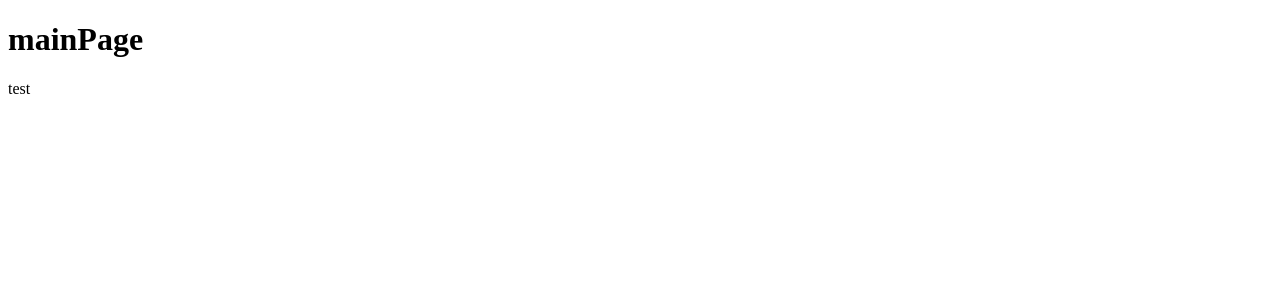
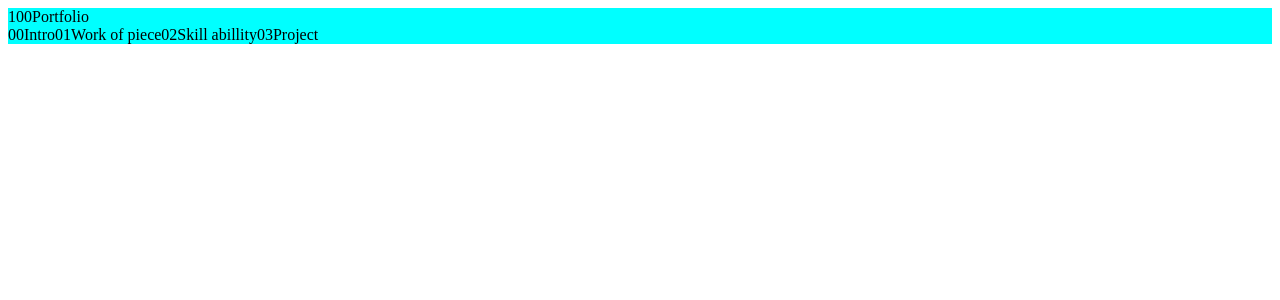
Before and after one commit to BaikJinHyeock/100portfolio, a React (Create React App) app: page / in a window 1280 px wide. Shown: the top 300 px of the page. Built offline with nearby package versions, Linux system fonts and the light colour scheme.

Commit message:
환경설정 완료

```diff
--- a/src/App.css
+++ /dev/null
@@ -1,38 +0,0 @@
-.App {
-  text-align: center;
-}
-
-.App-logo {
-  height: 40vmin;
-  pointer-events: none;
-}
-
-@media (prefers-reduced-motion: no-preference) {
-  .App-logo {
-    animation: App-logo-spin infinite 20s linear;
-  }
-}
-
-.App-header {
-  background-color: #282c34;
-  min-height: 100vh;
-  display: flex;
-  flex-direction: column;
-  align-items: center;
-  justify-content: center;
-  font-size: calc(10px + 2vmin);
-  color: white;
-}
-
-.App-link {
-  color: #61dafb;
-}
-
-@keyframes App-logo-spin {
-  from {
-    transform: rotate(0deg);
-  }
-  to {
-    transform: rotate(360deg);
-  }
-}
--- a/src/SCSS/pages/_main.scss
+++ b/src/SCSS/pages/_main.scss
@@ -1 +1,5 @@
 @import "../abstracts/variables";
+
+.wrap_container{
+    background-color: aqua;
+}
--- /dev/null
+++ b/src/main.css
@@ -0,0 +1,231 @@
+@charset "UTF-8";
+@import url("https://cdn.jsdelivr.net/gh/orioncactus/pretendard@v1.3.8/dist/web/variable/pretendardvariable.css");
+@import url("https://cdn.jsdelivr.net/gh/sun-typeface/SUIT/fonts/static/woff2/SUIT.css");
+* {
+  font-family: "Pretendard Variable";
+  font-family: "SUIT", sans-serif;
+}
+
+/* http://meyerweb.com/eric/tools/css/reset/
+   v2.0 | 20110126
+   License: none (public domain)
+*/
+* {
+  color: #333333;
+}
+
+html,
+body,
+div,
+span,
+applet,
+object,
+iframe,
+h1,
+h2,
+h3,
+h4,
+h5,
+h6,
+p,
+blockquote,
+pre,
+a,
+abbr,
+acronym,
+address,
+big,
+cite,
+code,
+del,
+dfn,
+em,
+img,
+ins,
+kbd,
+q,
+s,
+samp,
+small,
+strike,
+strong,
+sub,
+sup,
+tt,
+var,
+b,
+u,
+i,
+center,
+dl,
+dt,
+dd,
+ol,
+ul,
+li,
+fieldset,
+form,
+label,
+legend,
+table,
+caption,
+tbody,
+tfoot,
+thead,
+tr,
+th,
+td,
+article,
+aside,
+canvas,
+details,
+embed,
+figure,
+figcaption,
+footer,
+header,
+hgroup,
+menu,
+nav,
+output,
+ruby,
+section,
+summary,
+time,
+mark,
+audio,
+video {
+  margin: 0;
+  padding: 0;
+  border: 0;
+  font-size: 100%;
+  font-family: "SUIT", sans-serif;
+  vertical-align: baseline;
+  box-sizing: border-box;
+  list-style: none;
+}
+
+*::-webkit-scrollbar {
+  width: 5px;
+  /* 스크롤바의 너비 */
+}
+
+*::-webkit-scrollbar-thumb {
+  height: 30%;
+  /* 스크롤바의 길이 */
+  background: #06aed5;
+  /* 스크롤바의 색상 */
+  border-radius: 10px;
+}
+
+*::-webkit-scrollbar-track {
+  background: rgba(33, 122, 244, 0.1);
+  /*스크롤바 뒷 배경 색상*/
+}
+
+/* HTML5 display-role reset for older browsers */
+article,
+aside,
+details,
+figcaption,
+figure,
+footer,
+header,
+hgroup,
+menu,
+nav,
+section {
+  display: block;
+}
+
+body {
+  line-height: 1;
+}
+
+ol,
+ul {
+  list-style: none;
+}
+
+blockquote,
+q {
+  quotes: none;
+}
+
+blockquote:before,
+blockquote:after,
+q:before,
+q:after {
+  content: "";
+  content: none;
+}
+
+table {
+  border-collapse: collapse;
+  border-spacing: 0;
+}
+
+#root {
+  width: 100%;
+  min-width: 768px;
+}
+
+a {
+  text-decoration: none;
+  color: #333333;
+}
+
+h1 {
+  font-size: 28px;
+  font-weight: 800;
+}
+
+h2 {
+  font-size: 24px;
+  font-weight: 700;
+}
+
+h3 {
+  font-size: 22px;
+  font-weight: 700;
+}
+
+h4 {
+  font-size: 20px;
+  font-weight: 800;
+}
+
+p {
+  font-size: 16px;
+  font-weight: 600;
+}
+
+tr {
+  border-top: 1px solid rgba(0, 0, 0, 0.06);
+  border-bottom: 1px solid rgba(0, 0, 0, 0.06);
+}
+
+.nickname {
+  font-family: "Pretendard Variable";
+}
+
+input {
+  font-family: "Pretendard Variable";
+}
+
+button {
+  border: none;
+  outline: none;
+  padding: 10px 16px;
+  border-radius: 8px;
+  font-weight: 700;
+}
+
+.App {
+  display: flex;
+  justify-content: space-between;
+}
+
+.wrap_container {
+  background-color: aqua;
+}/*# sourceMappingURL=main.css.map */
--- a/src/main.scss
+++ b/src/main.scss
@@ -2,8 +2,8 @@
 @import "SCSS/abstracts/variables";
 
 //base
-@import "SCSS/base/fonts";
+@import "SCSS/base/font";
 @import "SCSS/base/reset";
 
 //pages
-@import "SCSS/pages/main.module";
+@import "SCSS/pages/main";
--- a/src/pages/Main.jsx
+++ b/src/pages/Main.jsx
@@ -1,12 +1,32 @@
-import React from 'react'
+import React from 'react';
+import "../SCSS/pages/_main.scss";
 
 const Main = () => {
-  return (
-    <div>
-        <h1>mainPage</h1>
-        <span>test</span>
-    </div>
-  )
+    return (
+        <div className="wrap_container">
+            <header>
+                <div>
+                    <span>
+                        100
+                    </span>
+                    <span>
+                        Portfolio
+                    </span>
+                </div>
+                <div>
+                    <span>00Intro</span>
+                    <span>01Work of piece</span>
+                    <span>02Skill abillity</span>
+                    <span>03Project</span>
+                </div>
+            </header>
+            <div>
+                <div></div>
+                <div></div>
+                <div></div>
+            </div>
+        </div>
+    )
 }
 
 export default Main
```
Also changed, not shown: 1 other file (tests, documents, lock files or other folders).
